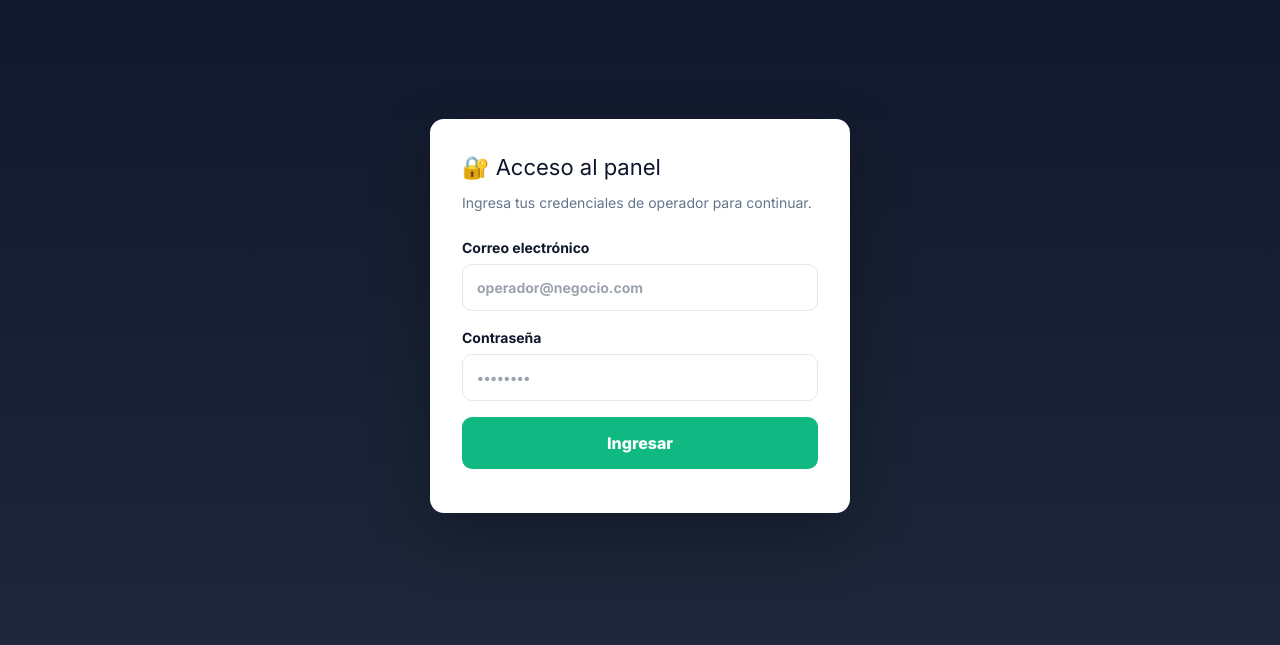
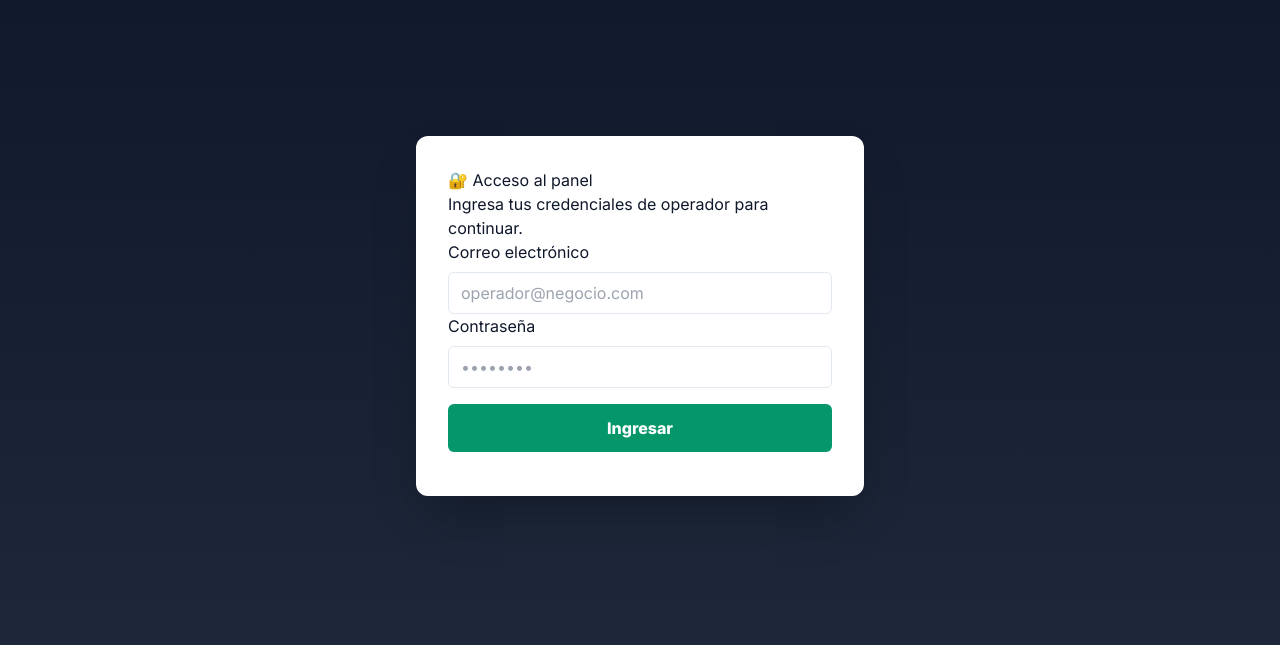
Before and after one commit to contjdiaz/tiquetevivo-maktub, a website: page public/app.html in a window 1280 px wide. Shown: the part 84-729 px from the top of the page. Drawn offline with nearby package versions, Linux system fonts and the light colour scheme; a script that the page names is missing.

Commit message:
refactor(app): initial Tailwind utilities for login overlay and hide inline styles

```diff
--- a/public/app.html
+++ b/public/app.html
@@ -745,18 +745,18 @@
 </head>
 <body>
   <!-- ─── Login overlay ─────────────────────────────────────────────── -->
-  <div id="loginOverlay" class="login-overlay hidden">
-    <div class="login-card">
+  <div id="loginOverlay" class="hidden fixed inset-0 z-50 flex items-center justify-center p-5 bg-gradient-to-b from-slate-900 to-slate-800">
+    <div class="w-full max-w-md bg-white rounded-xl p-8 shadow-2xl">
       <h2>🔐 Acceso al panel</h2>
       <p>Ingresa tus credenciales de operador para continuar.</p>
       <form id="loginForm">
-        <label>Correo electrónico
-          <input id="loginEmail" type="email" required placeholder="operador@negocio.com">
+        <label class="block">Correo electrónico
+          <input id="loginEmail" type="email" required placeholder="operador@negocio.com" class="mt-2 w-full border border-slate-200 rounded-md px-3 py-2">
         </label>
-        <label>Contraseña
-          <input id="loginPassword" type="password" required placeholder="••••••••">
+        <label class="block">Contraseña
+          <input id="loginPassword" type="password" required placeholder="••••••••" class="mt-2 w-full border border-slate-200 rounded-md px-3 py-2">
         </label>
-        <button id="loginBtn" type="submit">Ingresar</button>
+        <button id="loginBtn" type="submit" class="mt-4 w-full bg-emerald-600 hover:bg-emerald-700 text-white font-extrabold py-3 rounded-md">Ingresar</button>
         <div id="loginError" class="login-error"></div>
       </form>
     </div>
@@ -783,8 +783,8 @@
         </div>
       </div>
 
-      <div id="userPill" class="user-pill" style="display:none;"></div>
-      <button id="logoutBtn" class="user-pill" type="button" style="display:none; margin-top:8px; cursor:pointer;">🚪 Cerrar sesión</button>
+      <div id="userPill" class="user-pill hidden"></div>
+      <button id="logoutBtn" class="user-pill hidden mt-2" type="button">🚪 Cerrar sesión</button>
 
       <div class="data-box">
         <label>Estado de datos</label>
```
